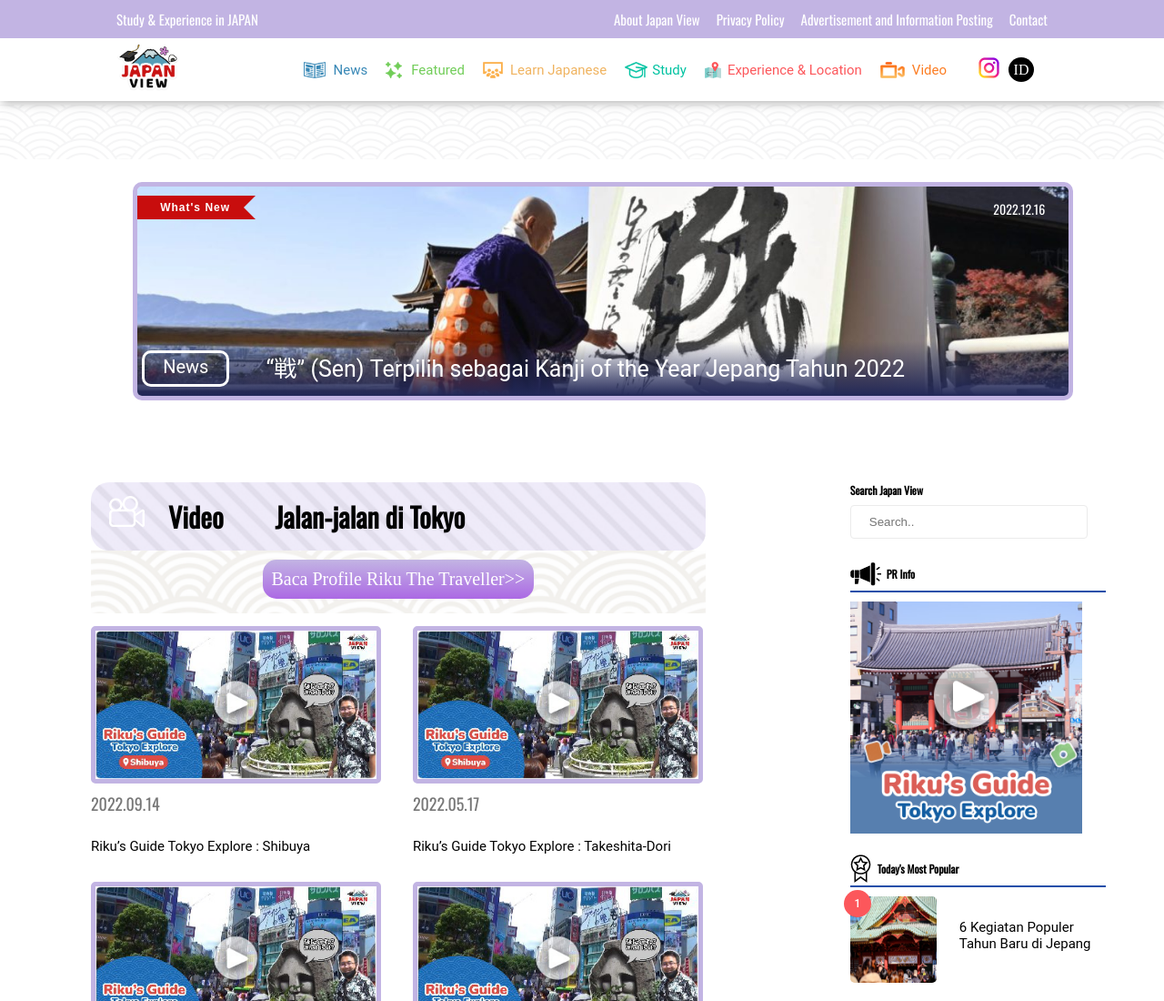
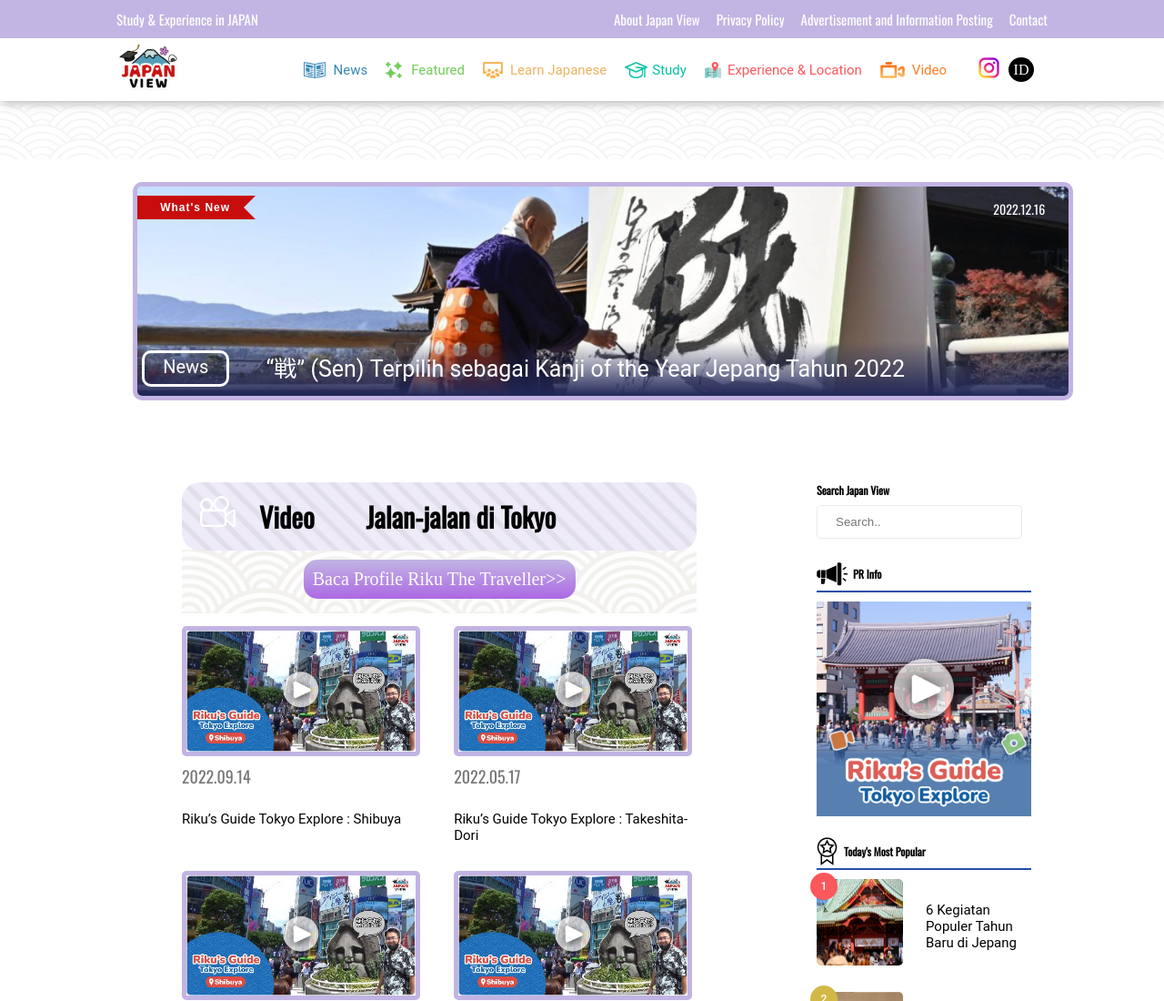
Before and after one commit to mochirazu/redesign, a plain HTML site: page index.html in a window 1280 px wide. Shown: the top 1100 px of the page at 91% size. Drawn offline with nearby package versions, Linux system fonts and the light colour scheme.

Commit message:
side bar

```diff
--- a/css/style.css
+++ b/css/style.css
@@ -183,11 +183,12 @@ body {
   .wrapper-body {
     position: relative;
     padding-top: 20px;
+    margin-left: 100px;
   }
 
   .jv-wrapper-body {
-    width: 100%px;
-    max-width: 88%;
+    width: 100%;
+    max-width: 80%;
     margin-left: 100px;
     padding: 20px 0 0;
   }
```
